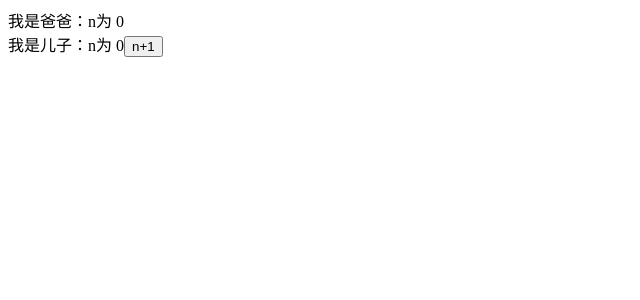
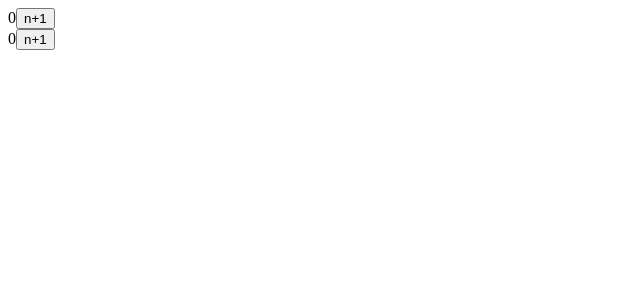
Before and after one commit to rourou1107/react-demo-1, a React (Create React App) app: page / in a window 1280 px wide. Shown: the top 300 px of the page, without its empty margins (0-640 px from the left). Built offline with nearby package versions, Linux system fonts and the light colour scheme.

Commit message:
useMemo
Change-Id: I17a184f7e49e4fe8a3af73ea82a0af4c160291dc

```diff
--- a/src/index.js
+++ b/src/index.js
@@ -1,34 +1,36 @@
-import React, {createContext, useContext, useState} from 'react';
+import React, {memo, useMemo, useState} from 'react';
 import ReactDOM from 'react-dom';
 
-const C = createContext(null)
 
 const App = () => {
+    console.log('App 执行了')
     const [n, setN] = useState(0)
+    const [m, setM] = useState(0)
+    function addN(){
+        setN(n+1)
+    }
+    const addM = useMemo(()=>{
+        return ()=>{
+            setM(m+1)
+        }
+    }, [m])
     return (
-        <C.Provider value={{n, setN}}>
-            <Father/>
-        </C.Provider>
+        <div>
+            {n}
+            <button onClick={addN}>n+1</button>
+            <Child m={m} addM={addM}/>
+        </div>
     );
 };
-function Father () {
-    const {n} = useContext(C)
+
+const Child = memo((prop) => {
+    console.log('Child 执行了')
     return (
         <div>
-            我是爸爸：n为 {n}
-            <Child/>
+            {prop.m}
+            <button onClick={prop.addM}>n+1</button>
         </div>
     )
-}
-function Child () {
-    const {n, setN} = useContext(C)
-
-    return (
-        <div>
-            我是儿子：n为 {n}
-            <button onClick={()=>setN(n=>n+1)}>n+1</button>
-        </div>
-    )
-}
+})
 
 ReactDOM.render(<App/>, document.getElementById('root'));
```
